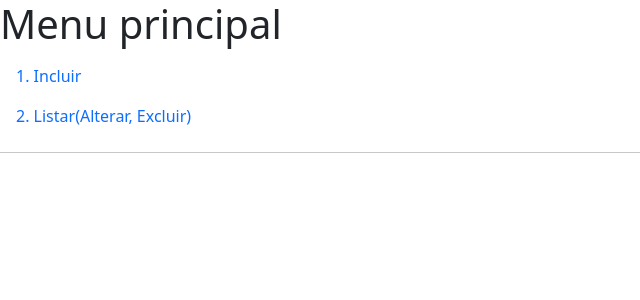
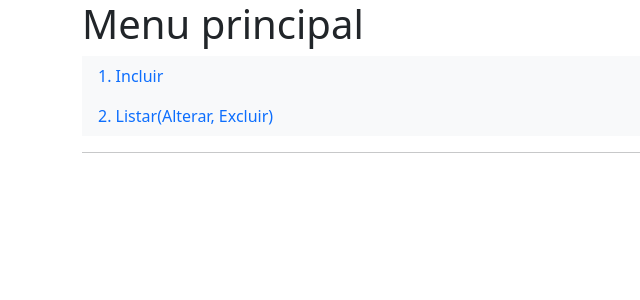
Before and after one commit to osmarbraz/cadastrocliente_reactjs_bootstrap_v1, a React (Create React App) app: page / in a window 1280 px wide. Shown: the top 300 px of the page, without its empty margins (0-640 px from the left). Built offline with nearby package versions, Linux system fonts and the light colour scheme.

Commit message:
Inclusão Container.

```diff
--- a/src/App.js
+++ b/src/App.js
@@ -1,8 +1,8 @@
 // Import de bibliotecas
 import './App.css';
 import { useState , useEffect } from 'react';
-import {BrowserRouter, Routes, Route, Outlet, useNavigate, useParams} from "react-router-dom";
-import { Form, Button, Table, Nav } from 'react-bootstrap';
+import { BrowserRouter, Routes, Route, Outlet, useNavigate, useParams } from "react-router-dom";
+import { Container, Form, Button, Table, Nav } from 'react-bootstrap';
 
 // Define o endereço do servidor
 const endereco_servidor = 'http://localhost:8000';
@@ -17,8 +17,9 @@ function Layout(){
   // Renderiza o componente
   return (
     <>
+      <Container>
         <h1>Menu principal</h1>
-      <Nav defaultActiveKey="/" className="flex-column">
+        <Nav defaultActiveKey="/" className="bg-light flex-column">
           <Nav.Item as="incluir">
             <Nav.Link href="/frmcadastrocliente/-1">1. Incluir</Nav.Link>
           </Nav.Item>
@@ -28,6 +29,7 @@ function Layout(){
         </Nav>
         <hr />
         <Outlet />
+        </Container>
     </>
   )
 };
```
Lines whose indentation alone changed are shown as unchanged.
